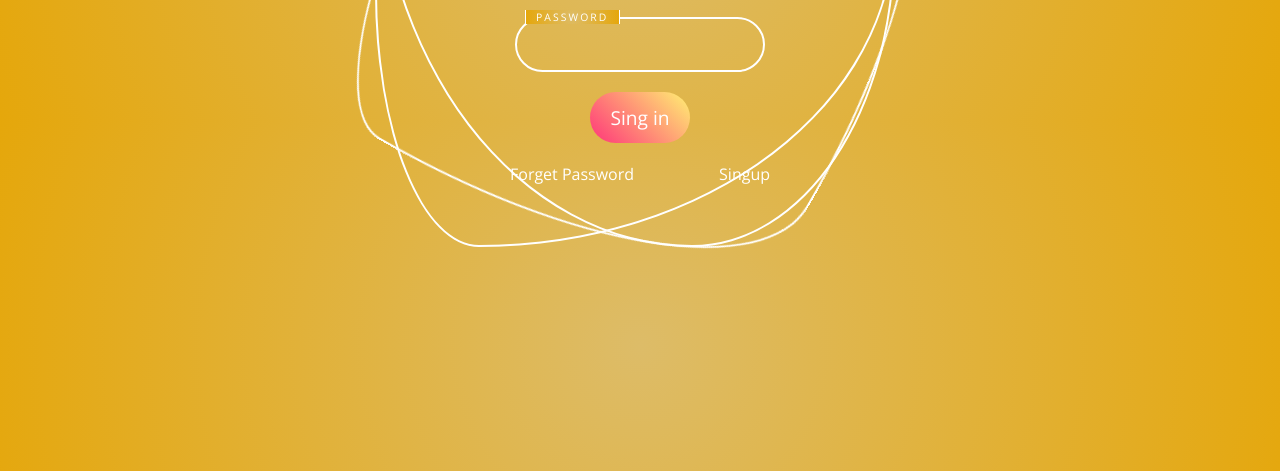
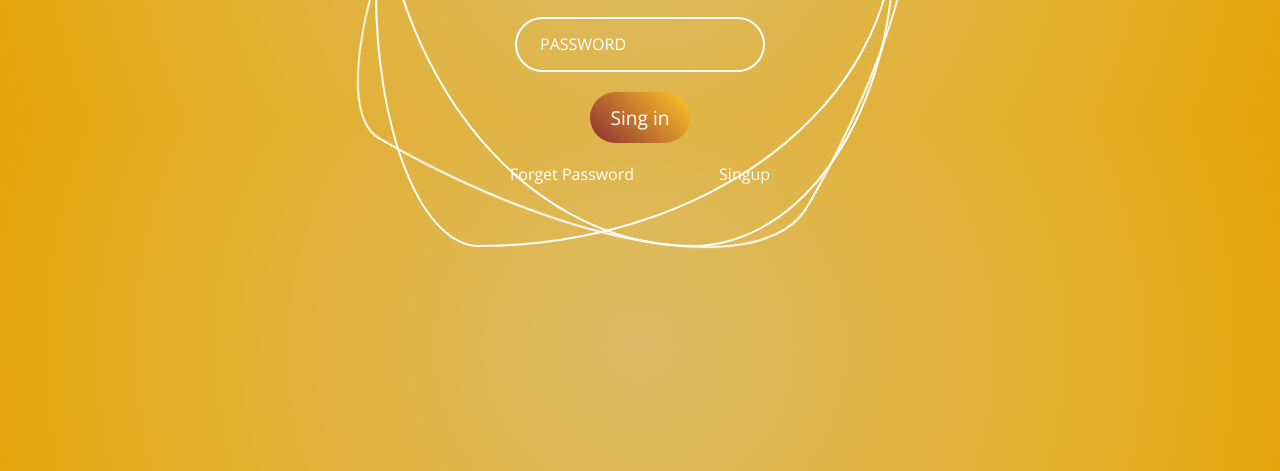
Before and after one commit to Santicm23/Heat-wave, a website: page public/index.html in a window 1280 px wide. Shown: the part 329-800 px from the top of the page. Drawn offline with nearby package versions, Linux system fonts and the light colour scheme.

Commit message:
santi no me jodas

```diff
--- a/public/styles/styleLogIn.css
+++ b/public/styles/styleLogIn.css
@@ -72,7 +72,7 @@
 }
 .container .login .inputBx input[type="submit"]
 {
-    background: linear-gradient(45deg,#ff357a,#fff172);
+    background: linear-gradient(45deg,#8d2c34,#ffc925);
     border: none;
     cursor: pointer;
     font-size: 1.2em;
@@ -164,22 +164,24 @@
 .forms span
 {
     position: absolute;
-    left: 0;
+    left: 6%;
+    top: 10%;
     padding: 10px;
     pointer-events: none;
     font-size: 1em;
     text-transform: uppercase;
     transition: 0.5s;
+    color: white;
 }
-.forms input:valid ~ span,
+
 .forms input:focus ~ span
 {
-    transform: translateX(10px) translateY(-7px);
+    transform: translateX(10%) translateY(-74%);
     font-size: 0.65em;
     padding: 0 10px;
     border-left: 1px solid white;
     border-right: 1px solid white;
-    background: radial-gradient( circle, #ddbc68 , #e5a70b );
+    background: #ddbc68;
     letter-spacing: 0.2em;
     color: white;
 }
```
